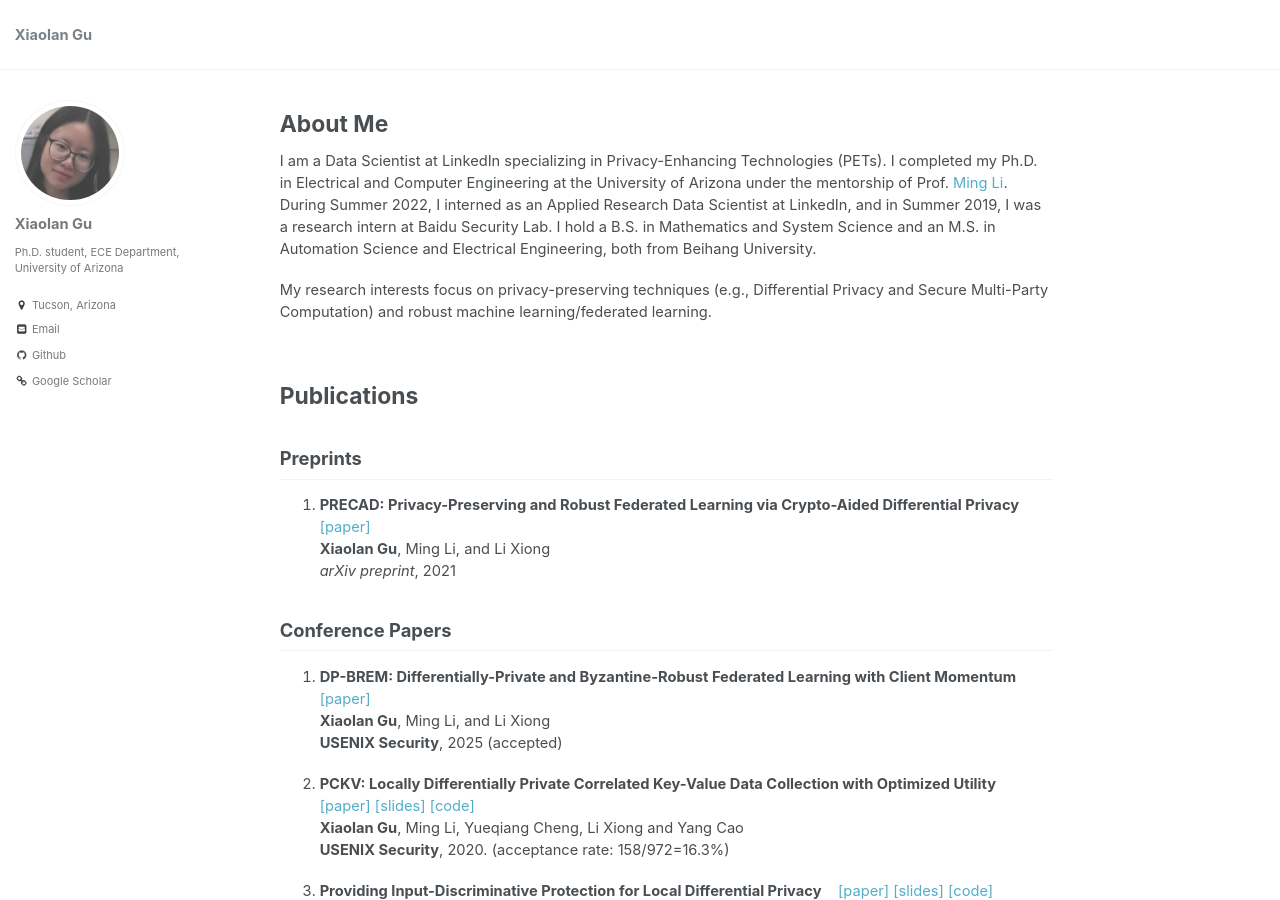
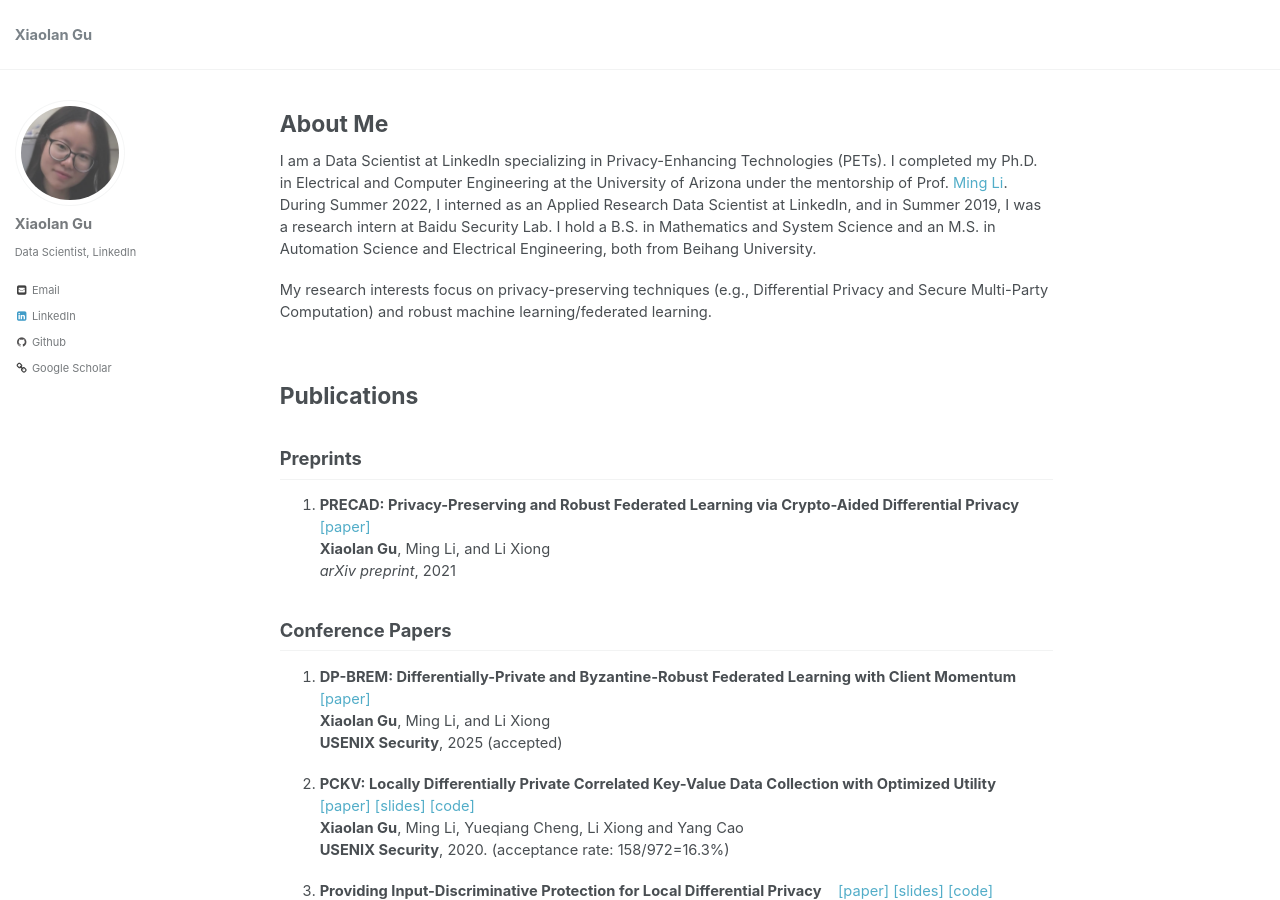
Before and after one commit to xiaolangu/xiaolan_gu.github.io, a Jekyll site: the page built from _pages/about.md, in a window 1280 px wide and 900 px high. Built offline with Jekyll 4.4.1, drawn with Linux system fonts in a browser that asks for light colours.

Commit message:
Update _config.yml

```diff
--- a/_config.yml
+++ b/_config.yml
@@ -10,7 +10,7 @@ locale                   : "en-US"
 title                    : "Xiaolan Gu"
 title_separator          : "-"
 name                     : &name "Xiaolan Gu"
-description              : &description "Ph.D. student, ECE Department, University of Arizona"
+description              : &description "Data Scientist, LinkedIn"
 url                      : https://xiaolangu.github.io # the base hostname & protocol for your site e.g. "https://mmistakes.github.io"
 baseurl                  : "" # the subpath of your site, e.g. "/blog"
 repository               : "xiaolangu/xiaolangu.github.io"
@@ -79,11 +79,11 @@ analytics:
 author:
   name             : "Xiaolan Gu"
   avatar           : "photo_face.jpg"
-  bio              : "Ph.D. student, ECE Department, University of Arizona"
-  location         : "Tucson, Arizona"
+  bio              : "Data Scientist, LinkedIn"
+  location         :
   employer         :
   googlescholar    : "https://scholar.google.com/citations?user=Lz1WvxEAAAAJ&hl=en"
-  email            : "xiaolang@email.arizona.edu"
+  email            : "xiaolang@arizona.edu"
   uri              :
   bitbucket        :
   codepen          :
@@ -96,7 +96,7 @@ author:
   keybase          :
   instagram        :
   lastfm           :
-  linkedin         :
+  linkedin         : "https://www.linkedin.com/in/xiaolan-gu-414258175/"
   orcid            :
   pinterest        :
   soundcloud       :
```
